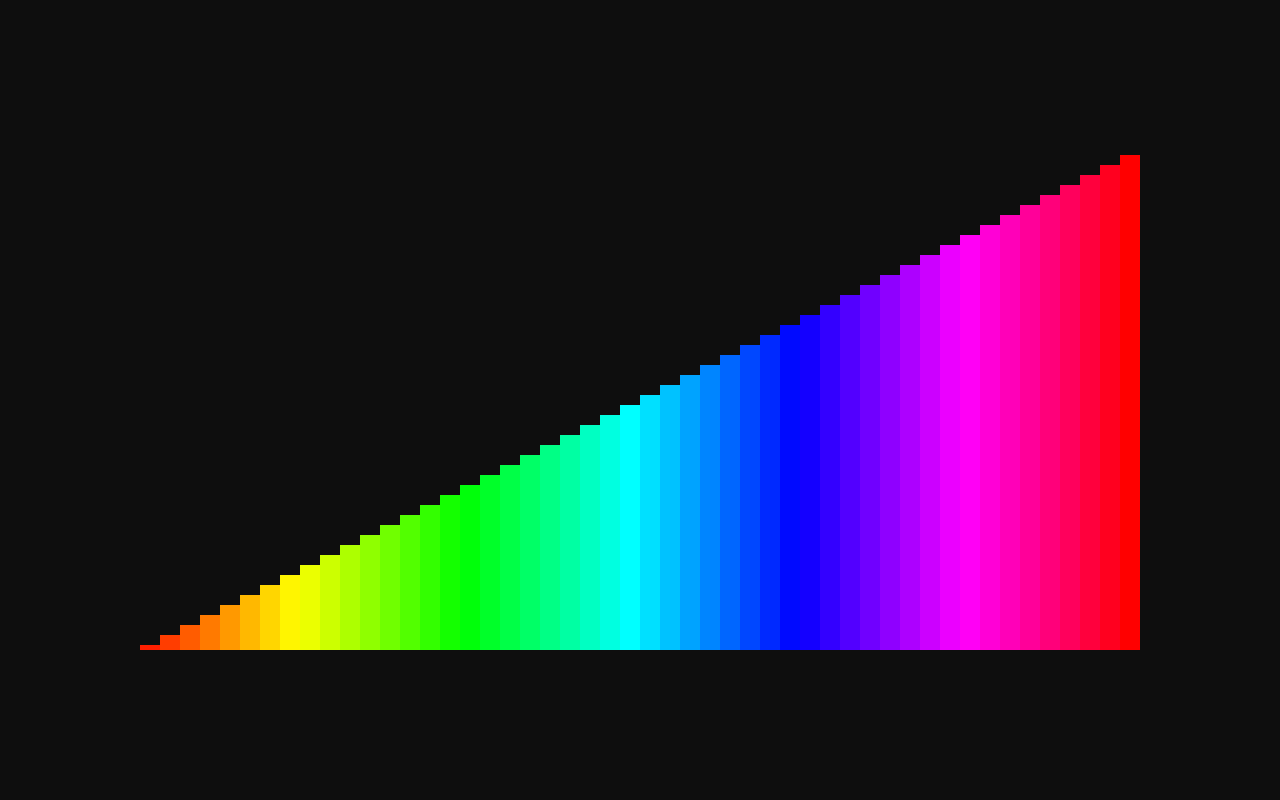
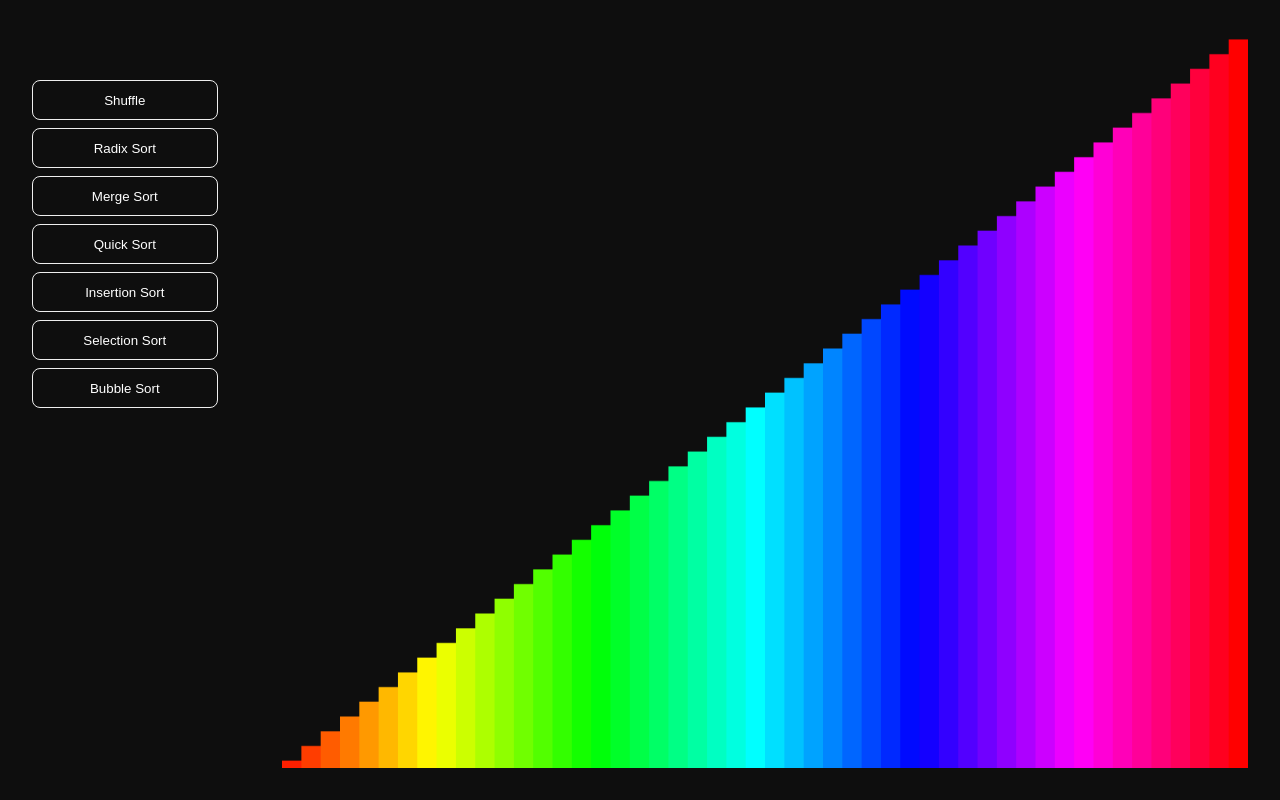
Before and after one commit to 7-Dany/DSA, a plain HTML site: page projects/sorting-visualizer/Javascript/index.html in a window 1280 px wide. Drawn offline with Linux system fonts and the light colour scheme.

Commit message:
added buttons for ui

```diff
--- a/projects/sorting-visualizer/Javascript/app.js
+++ b/projects/sorting-visualizer/Javascript/app.js
@@ -13,12 +13,42 @@ let locked = false
 const onKeyDown = async (event) => {
     if (locked) return
     let key = event.key
+
     let sortingFunc = sort.getSort(key);
-    if (sortingFunc != null) {
-        locked = true
-        await sortingFunc(test)
-        locked = false
-    }
+    if (!sortingFunc) return
+
+    locked = true
+    await sortingFunc(test)
+    locked = false
+
 }
 
 document.addEventListener('keydown', onKeyDown)
+
+let events = {
+    "shuffle": "s",
+    "radix": "r",
+    "quick": "q",
+    "merge": "m",
+    "selection": "w",
+    "insertion": "i",
+    "bubble": "b",
+}
+
+const buttons = document.querySelectorAll('button')
+
+const handleOnClick = async (event) => {
+    let id = event.target.id
+    let key = events[id]
+
+    let sortingFunc = sort.getSort(key)
+    if (!sortingFunc) return
+
+    locked = true
+    await sortingFunc(test)
+    locked = false
+}
+
+buttons.forEach(button => {
+    button.addEventListener('click', handleOnClick)
+})
--- a/projects/sorting-visualizer/Javascript/index.html
+++ b/projects/sorting-visualizer/Javascript/index.html
@@ -12,7 +12,18 @@
 </head>
 
 <body>
-    <canvas width="1000" height="500" id="test"></canvas>
+    <section id="buttons">
+        <button id="shuffle">Shuffle</button>
+        <button id="radix">Radix Sort</button>
+        <button id="merge">Merge Sort</button>
+        <button id="quick">Quick Sort</button>
+        <button id="insertion">Insertion Sort</button>
+        <button id="selection">Selection Sort</button>
+        <button id="bubble">Bubble Sort</button>
+    </section>
+    <section id="canvas">
+        <canvas width="1000" height="500" id="test"></canvas>
+    </section>
 </body>
 
 </html>
--- a/projects/sorting-visualizer/Javascript/sorts.js
+++ b/projects/sorting-visualizer/Javascript/sorts.js
@@ -16,7 +16,7 @@ class Sort {
             case "w": return this.selectionSort;
             case "q": return this.quickSort;
             case "m": return this.mergeSort;
-            default : return null;
+            default: return null;
         }
     }
 
@@ -25,7 +25,6 @@ class Sort {
      * @param {int[]} array array of numbers.
      * @returns {int[]} shuffled array.
     */
-
     shuffleArray = async (array) => {
         for (let i = array.length - 1; i > 0; i--) {
             let j = Math.floor(Math.random() * (i + 1));
@@ -142,22 +141,6 @@ class Sort {
         this.quickSort(array, pivot + 1, end)
     }
 
-    split = (array) => {
-        let right = []
-        let left = []
-        let middle = Math.floor(array.length / 2)
-
-        for (let i = 0; i < array.length; i++) {
-            if (i < middle) {
-                left.push(array[i])
-            } else {
-                right.push(array[i])
-            }
-        }
-
-        return [left, right]
-    }
-
     merge = async (array, l1, r1, l2, r2) => {
         let i = l1
         let j = l2
@@ -206,10 +189,10 @@ class Sort {
         let left2 = mid + 1
         let right2 = r
 
-        await mergeSort(array, left1, right1)
-        await mergeSort(array, left2, right2)
+        await this.mergeSort(array, left1, right1)
+        await this.mergeSort(array, left2, right2)
 
-        await merge(array, left1, right1, left2, right2)
+        await this.merge(array, left1, right1, left2, right2)
     }
 
     /**
@@ -281,6 +264,15 @@ class Sort {
         await this.chart(array)
         return array
     }
+
+    reset = async (array) => {
+        array = []
+        for (let i = 1; i <= 50; i++) {
+            array.push(i * 10)
+        }
+
+        await this.chart(array)
+    }
 }
 
 export default Sort
--- a/projects/sorting-visualizer/Javascript/styles.css
+++ b/projects/sorting-visualizer/Javascript/styles.css
@@ -7,8 +7,38 @@
 body {
     min-height: 100vh;
     display: flex;
-    flex-direction: column;
-    align-items: center;
-    justify-content: center;
     background-color: #0e0e0e;
 }
+
+#buttons {
+    width: 20%;
+    padding: 5rem 2rem;
+    display: flex;
+    flex-direction: column;
+    gap: 0.5rem;
+}
+
+#buttons button {
+    height: 40px;
+    width: 100%;
+    border: 1px solid #eee;
+    border-radius: 8px;
+    background-color: transparent;
+    color: #FFF;
+    cursor: pointer;
+    transition: 500ms all ease-in-out;
+}
+
+#buttons button:hover {
+    background-color: #DDD;
+}
+
+#canvas {
+    flex-grow: 1;
+    padding: 2rem;
+}
+
+#canvas canvas {
+    width: 100%;
+    height: 100%;
+}
```
